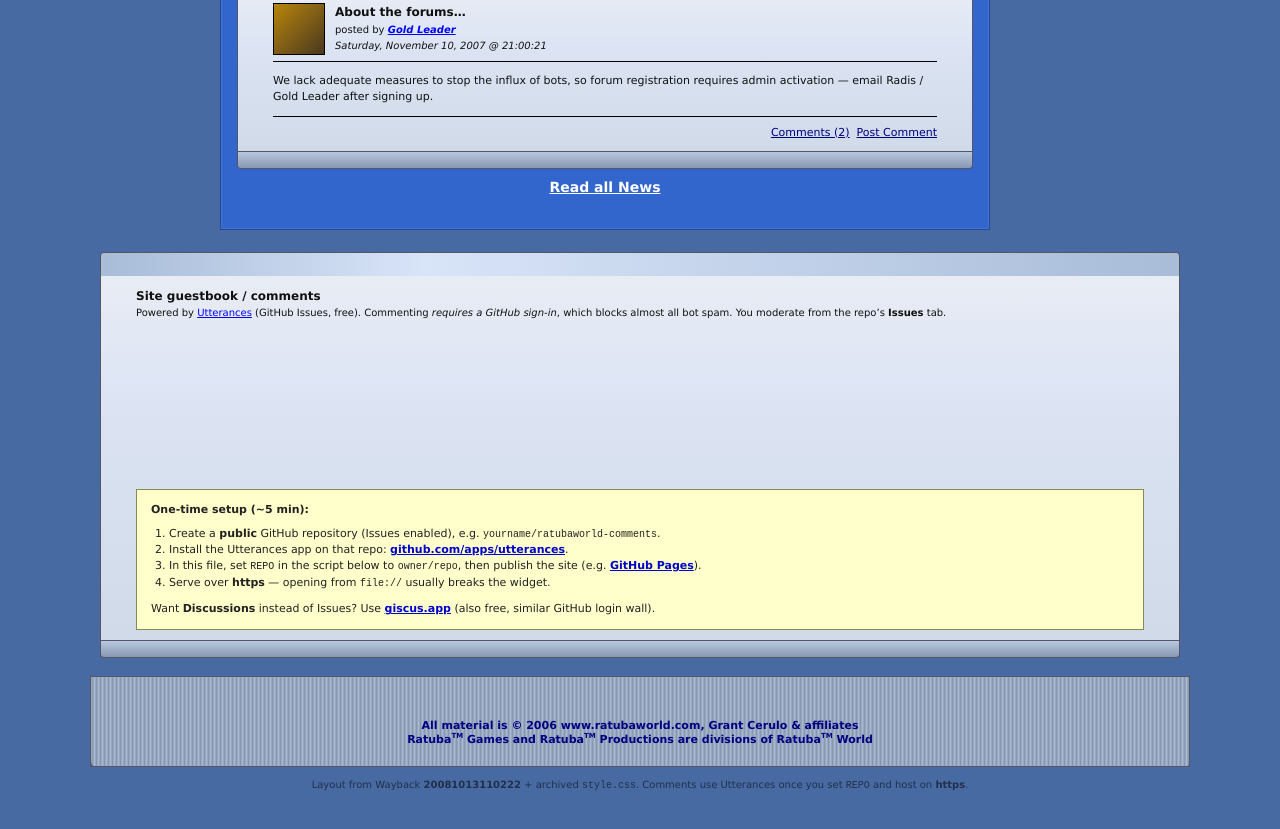
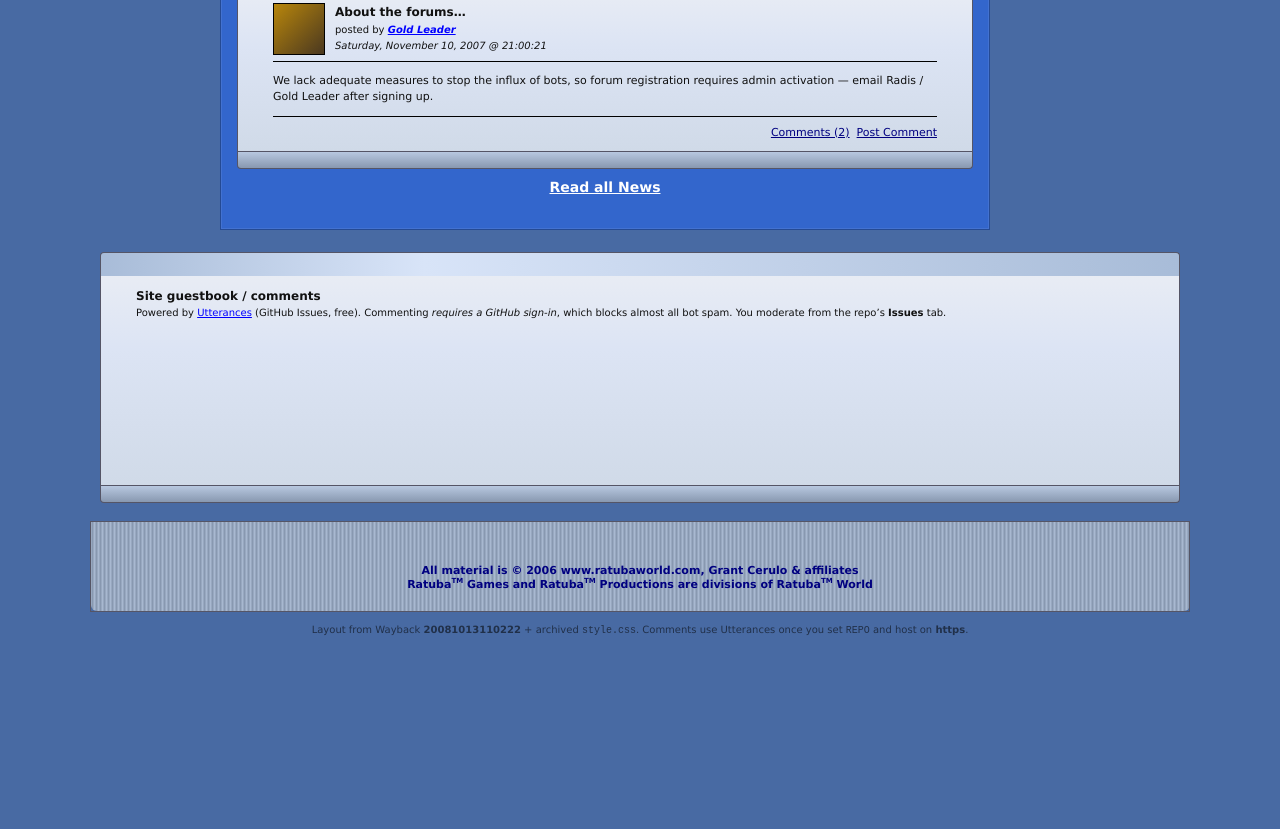
Before and after one commit to ratubaworld/ratubaworld-pages, a plain HTML site: page index.html in a window 1280 px wide. Shown: the part 781-1610 px from the top of the page. After the commit the page ends 1467 px from the top, so only its background shows below. Drawn offline with Linux system fonts and the light colour scheme.

Commit message:
Configure Utterances: ratubaworld/ratubaworld-comments

```diff
--- a/index.html
+++ b/index.html
@@ -518,7 +518,7 @@
         </div>
         <script>
         (function () {
-          var REPO = "YOUR_GITHUB_USERNAME/ratubaworld-comments";
+          var REPO = "ratubaworld/ratubaworld-comments";
           var mount = document.getElementById("utterances-comments");
           var cfg = document.getElementById("comments-config-msg");
           function repoOk(r) {
```
